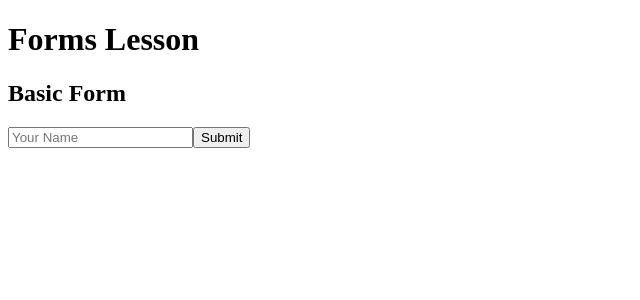
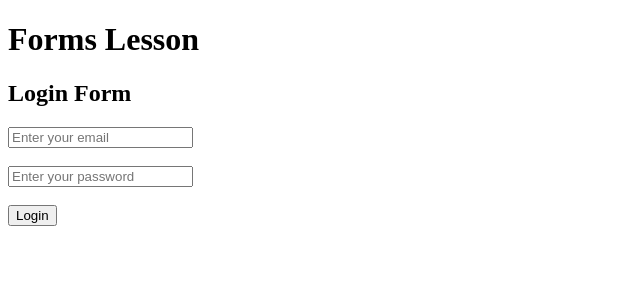
Before and after one commit to HaithamAbuDraz/react-learning-journey, a React (Vite) app: page / in a window 1280 px wide. Shown: the top 300 px of the page, without its empty margins (0-640 px from the left). Built offline with nearby package versions, Linux system fonts and the light colour scheme.

Commit message:
Replace BasicForm with LoginForm in FormsLesson

```diff
--- a/src/lessons/11-forms/FormsLesson.jsx
+++ b/src/lessons/11-forms/FormsLesson.jsx
@@ -1,11 +1,11 @@
-import BasicForm from './components/BasicForm';
+import LoginForm from './components/LoginForm';
 
 function FormsLesson() {
   return (
     <div>
       <h1>Forms Lesson</h1>
 
-      <BasicForm />
+      <LoginForm />
     </div>
   );
 }
```
